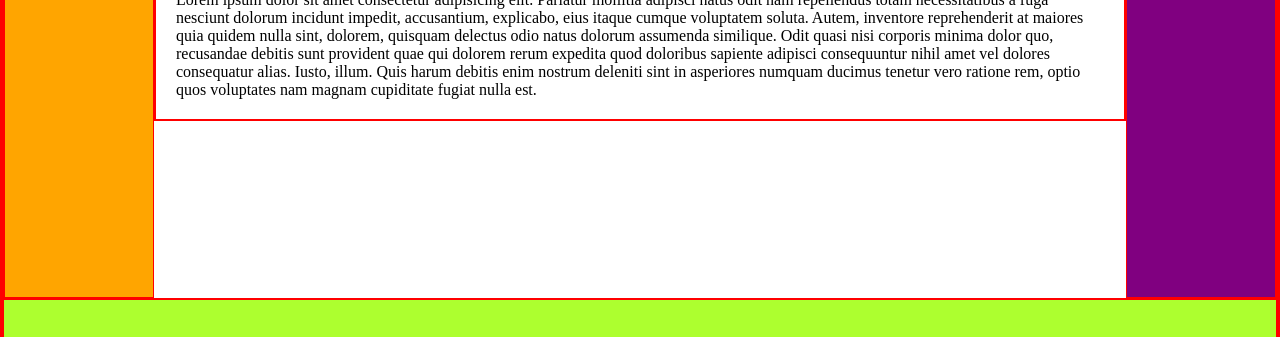
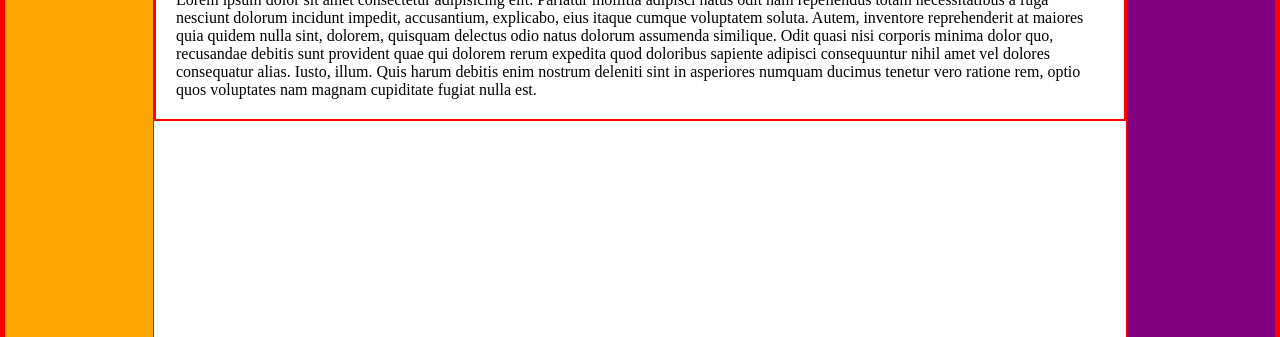
Before and after one commit to lixolitr/responsive-web-float, a plain HTML site: page index.html in a window 1280 px wide. Shown: the part 254-591 px from the top of the page. Drawn offline with Linux system fonts and the light colour scheme.

Commit message:
Changed height of floated elms to vh

```diff
--- a/css/style.css
+++ b/css/style.css
@@ -12,7 +12,7 @@
 } */
 
 .floated-group {
-    min-height: 400px;
+    min-height: 55vh;
     height: 1px;
 }
 
```
